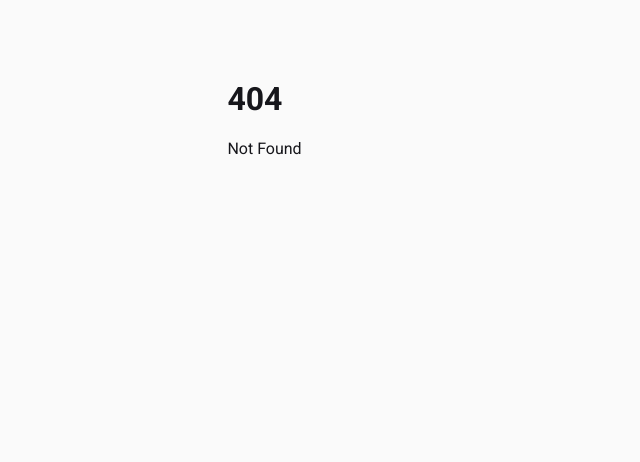
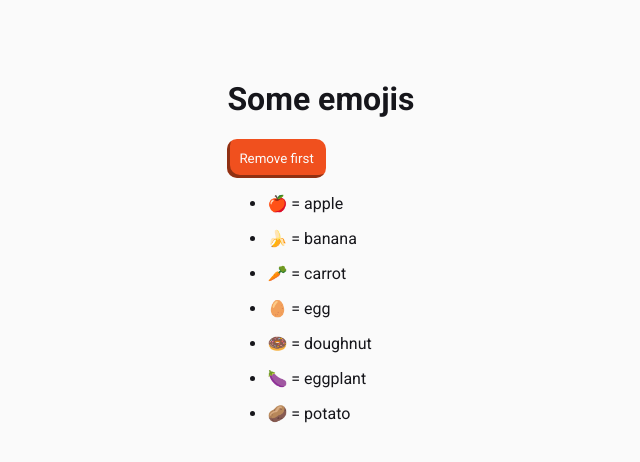
Before and after one commit to Miqueas/Learning-Notes, a SvelteKit app in the folder Svelte/: page /basic-svelte/logic/keyed-each-blocks in a window 1280 px wide. Before the commit this address had no page. Shown: the top 462 px of the page, without its empty margins (11-651 px from the left). Built offline with nearby package versions, Linux system fonts and the light colour scheme.

Commit message:
Svelte: added "keyed each blocks"

```diff
--- /dev/null
+++ b/Svelte/src/routes/basic-svelte/logic/keyed-each-blocks/+page.svelte
@@ -0,0 +1,28 @@
+<script>
+  import Emoji from "./Emoji.svelte"
+
+  let name = ""
+  let list = [
+    { id: 0, name: "apple" },
+    { id: 1, name: "banana" },
+    { id: 2, name: "carrot" },
+    { id: 3, name: "egg" },
+    { id: 4, name: "doughnut" },
+    { id: 5, name: "eggplant" },
+    { id: 6, name: "potato" },
+  ]
+
+  function doRemove() {
+    list = list.slice(1)
+  }
+</script>
+
+<main>
+  <h1>Some emojis</h1>
+  <button on:click={doRemove}>Remove first</button>
+  <ul>
+    {#each list as item (item.id)}
+      <li><Emoji name={item.name}></Emoji></li>
+    {/each}
+  </ul>
+</main>
--- /dev/null
+++ b/Svelte/src/routes/basic-svelte/logic/keyed-each-blocks/Emoji.svelte
@@ -0,0 +1,9 @@
+<script>
+  import * as emoji from "node-emoji"
+
+  export let name
+</script>
+
+<main>
+  <p>{emoji.get(name)} = {name}</p>
+</main>
```
